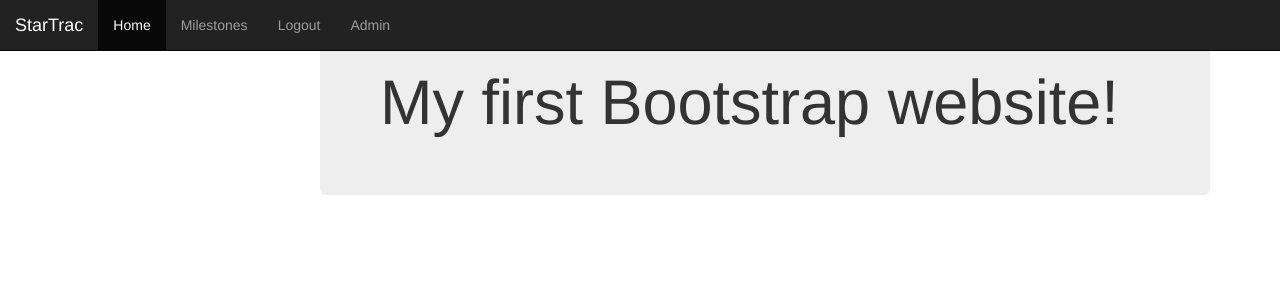
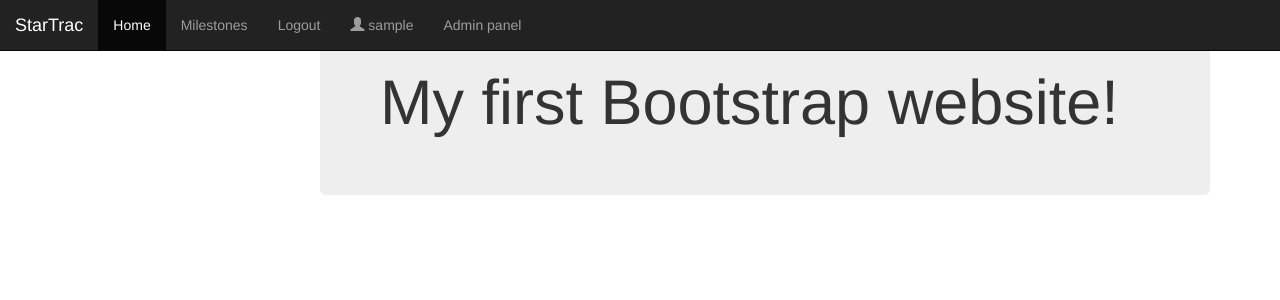
Before and after one commit to E2Soft/StarTrac, a Django app: page / in a window 1280 px wide. Shown: the top 300 px of the page. Run offline with Django 3.2, Linux system fonts and the light colour scheme; the visitor is signed in with stand-in values (Sample User, id 1); some libraries are stand-ins or nearby versions.

Commit message:
[UPDATE] dodat link ka korisniku.Potrebno je dodati putanju ka strani gde ce biti korisnik

```diff
--- a/src/tasks/templates/tasks/logged.html
+++ b/src/tasks/templates/tasks/logged.html
@@ -19,7 +19,13 @@
         <li class="active"><a href="#">Home</a></li>
         <li><a href="{% url 'milestones' %}">Milestones</a></li>
         <li><a href="{% url 'logout' %}">Logout</a></li>
-        {% if isadmin %}<li><a href="/admin">Admin</a></li>{% endif %}
+        <li>
+        	<a href="#">
+        		<span class="glyphicon glyphicon-user"></span>
+        		{{username}}
+        	</a>
+        </li>
+        {% if isadmin %}<li><a href="/admin">Admin panel</a></li>{% endif %}
       </ul>
     </div>
   </div>
```
